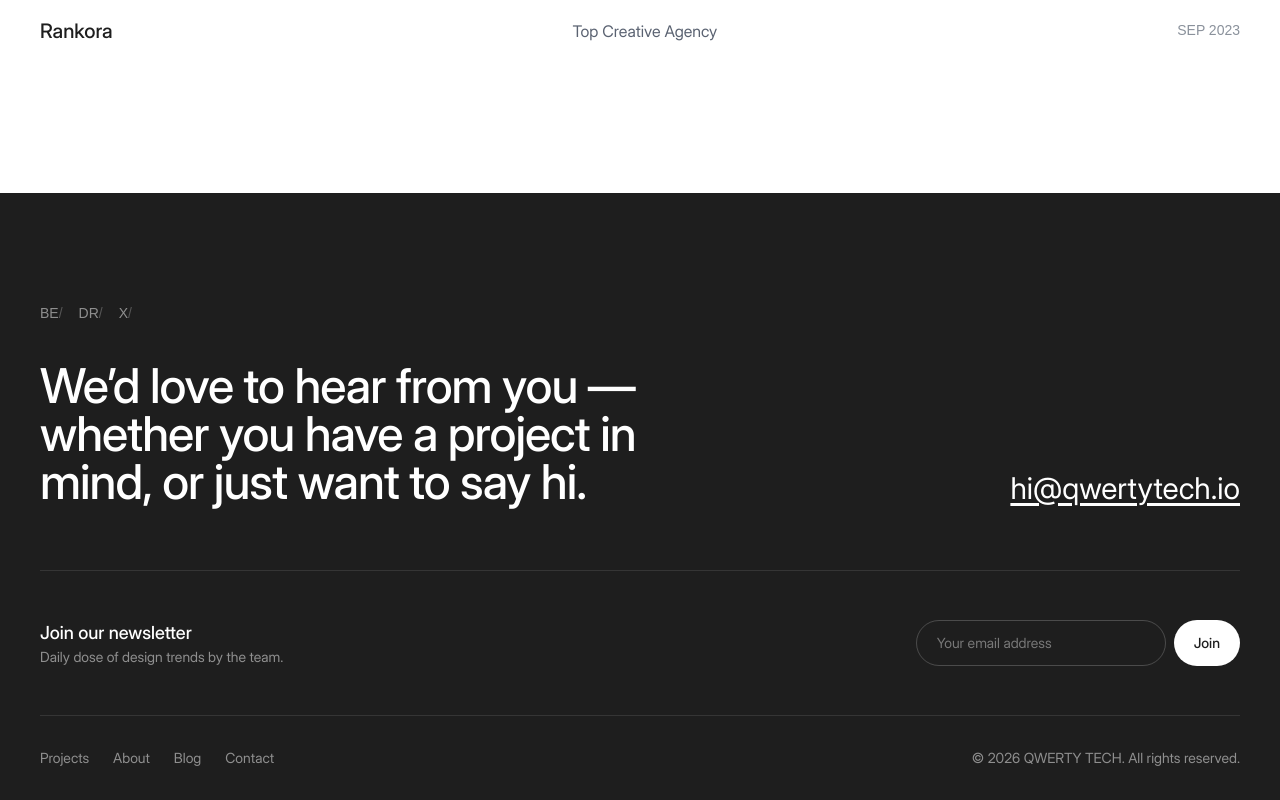
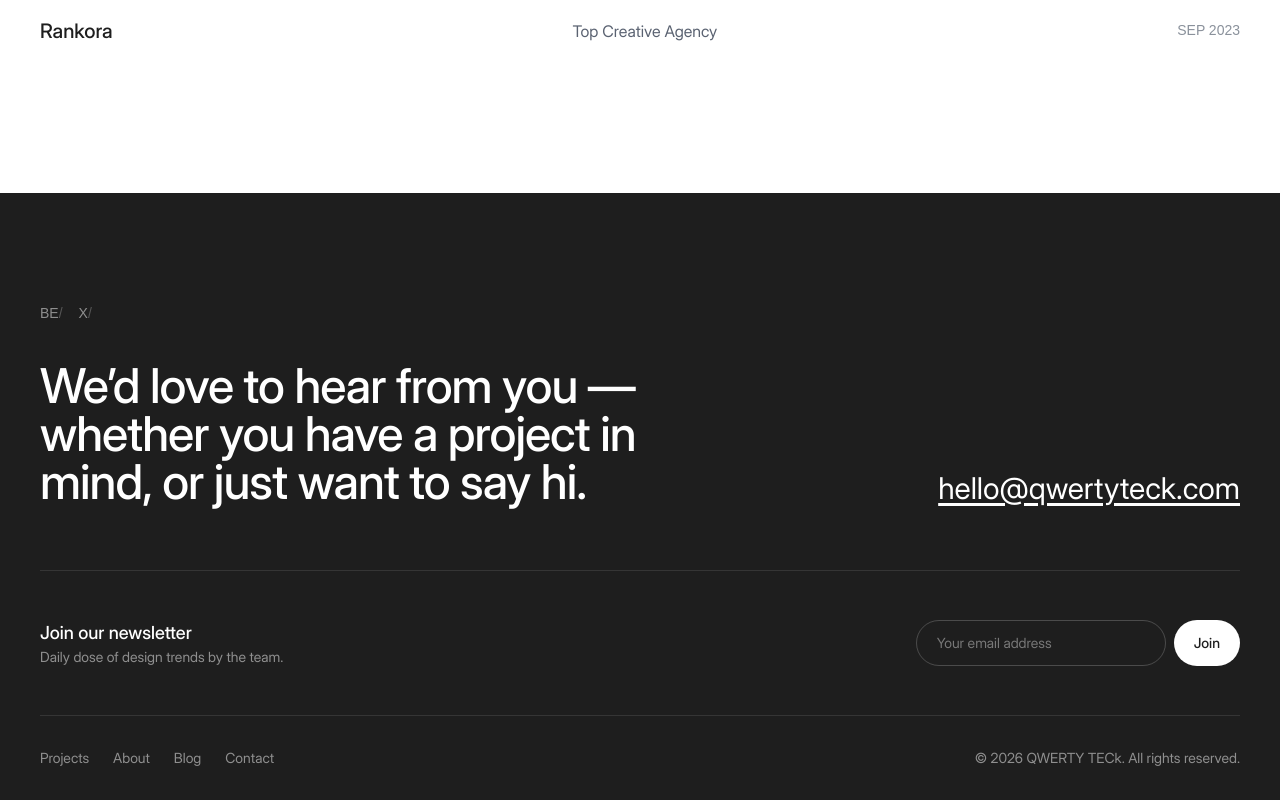
Before and after one commit to aliusuf/QWERTY_TECH, a Next.js app: page /about in a window 1280 px wide. Shown: the part 3248-4048 px from the top of the page. Built offline with nearby package versions, Linux system fonts and the light colour scheme; a web font is replaced by a local one.

Commit message:
Update branding: QWERTY TECK, Dubai location, contact details
- Rebrand wordmark and site name to QWERTY TECK
- Update hero copy and location tag to Dubai (DXB)
- Update contact email and drop Dribbble social link

```diff
--- a/src/app/layout.tsx
+++ b/src/app/layout.tsx
@@ -5,9 +5,9 @@ import Footer from "@/components/Footer";
 import "./globals.css";
 
 export const metadata: Metadata = {
-  title: "QWERTY TECH — Creative studio based in Gotham.",
+  title: "QWERTY TECK— Creative studio based in Dubai.",
   description:
-    "QWERTY TECH is a creative studio cultivating bold brands, beautiful websites, and ideas that refuse to be ordinary.",
+    "QWERTY TECK is a creative studio cultivating bold brands, beautiful websites, and ideas that refuse to be ordinary.",
 };
 
 export default function RootLayout({
--- a/src/app/page.tsx
+++ b/src/app/page.tsx
@@ -23,7 +23,7 @@ export default function Home() {
       {/* Hero */}
       <section className="relative overflow-hidden px-5 pb-8 pt-32 md:px-10 md:pt-40">
         <span className="p-mono absolute left-5 top-1/2 hidden -translate-y-1/2 -rotate-90 text-slate md:left-8 md:block">
-          ( HAIL NY )
+          ( DXB )
         </span>
 
         <div className="mx-auto flex max-w-5xl flex-col items-center text-center">
--- a/src/data/site.ts
+++ b/src/data/site.ts
@@ -1,5 +1,5 @@
-export const SITE_NAME = "QWERTY TECH";
-export const SITE_EMAIL = "hi@qwertytech.io";
+export const SITE_NAME = "QWERTY TECk";
+export const SITE_EMAIL = "hello@qwertyteck.com";
 
 export const navLinks = [
   { label: "Homepage", href: "/", code: "01" },
@@ -11,7 +11,7 @@ export const navLinks = [
 
 export const socialLinks = [
   { label: "BE", href: "https://www.behance.net" },
-  { label: "DR", href: "https://dribbble.com" },
+  // { label: "DR", href: "https://dribbble.com" },
   { label: "X", href: "https://x.com" },
 ];
 
```
